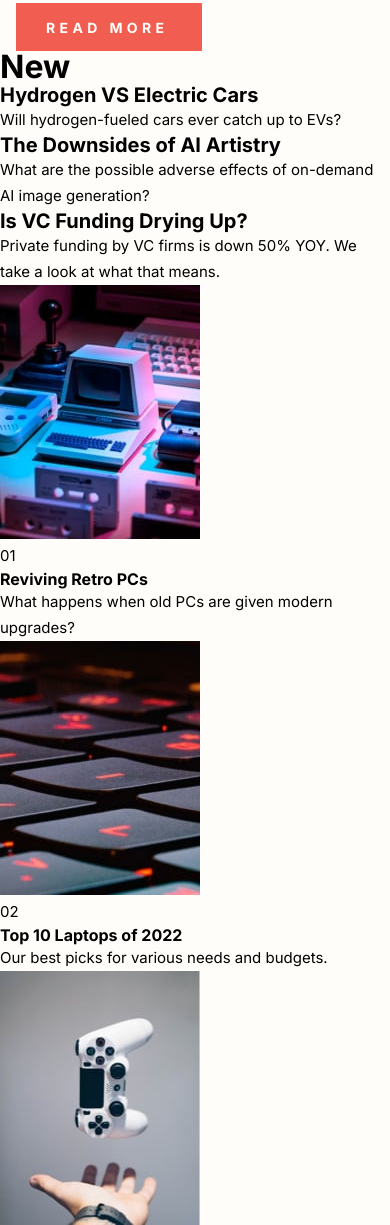
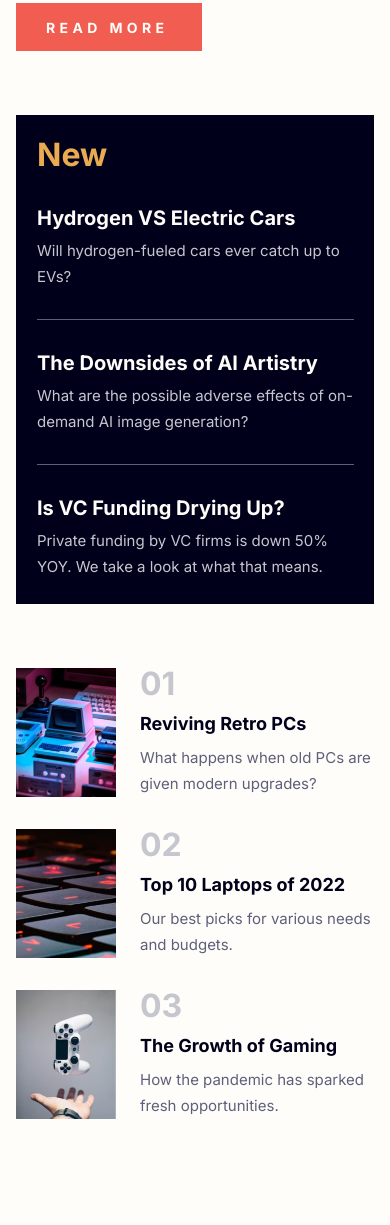
Before and after one commit to VeljkoKnezevic/news-homepage, a website: page index.html in a window 390 px wide. Shown: the part 687-1912 px from the top of the page. After the commit the page ends 1886 px from the top, so only its background shows below. Drawn offline with Linux system fonts and the light colour scheme.

Commit message:
Mobile styling done

```diff
--- a/index.html
+++ b/index.html
@@ -52,7 +52,9 @@
         <button class="hero__button">Read more</button>
       </section>
       <aside class="sidebar">
+        <div class="sidebar__content">
           <h2 class="sidebar__heading">New</h2>
+          <div class="sidebar__cards">
             <article class="sidebar__card">
               <h3 class="sidebar__card__heading">Hydrogen VS Electric Cars</h3>
               <p class="sidebar__card__para">
@@ -60,7 +62,9 @@
               </p>
             </article>
             <article class="sidebar__card">
-          <h3 class="sidebar__card__heading">The Downsides of AI Artistry</h3>
+              <h3 class="sidebar__card__heading">
+                The Downsides of AI Artistry
+              </h3>
               <p class="sidebar__card__para">
                 What are the possible adverse effects of on-demand AI image
                 generation?
@@ -69,10 +73,12 @@
             <article class="sidebar__card">
               <h3 class="sidebar__card__heading">Is VC Funding Drying Up?</h3>
               <p class="sidebar__card__para">
-            Private funding by VC firms is down 50% YOY. We take a look at what
-            that means.
+                Private funding by VC firms is down 50% YOY. We take a look at
+                what that means.
               </p>
             </article>
+          </div>
+        </div>
       </aside>
       <section class="ranking">
         <article class="ranking__card">
@@ -81,11 +87,13 @@
             alt="Miniature retro pc"
             class="ranking__card__image"
           />
+          <div class="ranking__card__content">
             <p class="ranking__card__number">01</p>
             <h4 class="ranking__card__heading">Reviving Retro PCs</h4>
             <p class="ranking__card__para">
               What happens when old PCs are given modern upgrades?
             </p>
+          </div>
         </article>
         <article class="ranking__card">
           <img
@@ -93,11 +101,13 @@
             alt="keyboard keys"
             class="ranking__card__image"
           />
+          <div class="ranking__card__content">
             <p class="ranking__card__number">02</p>
             <h4 class="ranking__card__heading">Top 10 Laptops of 2022</h4>
             <p class="ranking__card__para">
               Our best picks for various needs and budgets.
             </p>
+          </div>
         </article>
         <article class="ranking__card">
           <img
@@ -105,11 +115,13 @@
             alt="hand throwing playstation 4 controller in the air"
             class="ranking__card__image"
           />
+          <div class="ranking__card__content">
             <p class="ranking__card__number">03</p>
             <h4 class="ranking__card__heading">The Growth of Gaming</h4>
             <p class="ranking__card__para">
               How the pandemic has sparked fresh opportunities.
             </p>
+          </div>
         </article>
       </section>
     </main>
--- a/styles/globals/_typography.scss
+++ b/styles/globals/_typography.scss
@@ -22,6 +22,11 @@ h3 {
   line-height: u.rem(24);
 }
 
+h4 {
+  font-size: u.rem(18);
+  line-height: u.rem(24);
+}
+
 p {
   margin: 0;
   font-size: u.rem(15);
--- a/styles/layout/_ranking.scss
+++ b/styles/layout/_ranking.scss
@@ -0,0 +1,36 @@
+@use "../utils" as u;
+
+.ranking {
+  margin-inline: u.rem(16);
+  margin-block-start: u.rem(64);
+  padding-block-end: u.rem(80);
+  display: flex;
+  flex-direction: column;
+  gap: u.rem(32);
+
+  &__card {
+    display: flex;
+    gap: u.rem(24);
+
+    &__image {
+      width: u.rem(100);
+    }
+
+    &__number {
+      font-weight: 700;
+      font-size: u.rem(32);
+      line-height: u.rem(32);
+      color: var(--silver);
+    }
+
+    &__heading {
+      margin-block-start: u.rem(12);
+      color: var(--dark-space-blue);
+    }
+
+    &__para {
+      margin-block-start: u.rem(9);
+      color: var(--gunmetal);
+    }
+  }
+}
--- a/styles/layout/_sidebar.scss
+++ b/styles/layout/_sidebar.scss
@@ -0,0 +1,41 @@
+@use "../utils" as u;
+
+.sidebar {
+  margin-inline: u.rem(16);
+  margin-block-start: u.rem(64);
+  background-color: var(--dark-space-blue);
+
+  &__content {
+    padding: u.rem(24) u.rem(20) u.rem(24) u.rem(21);
+  }
+
+  &__heading {
+    color: var(--yellow);
+  }
+
+  &__cards {
+    margin-block-start: u.rem(35);
+  }
+
+  &__card + &__card {
+    border-block-start: 1px solid var(--gunmetal);
+    padding-block-start: u.rem(31);
+  }
+
+  &__card {
+    padding-block-end: u.rem(29);
+
+    &:last-child {
+      padding-block-end: 0;
+    }
+
+    &__heading {
+      color: var(--almost-white);
+    }
+
+    &__para {
+      color: var(--silver);
+      margin-block-start: u.rem(8);
+    }
+  }
+}
```
Also changed, not shown: styles/styles.css, 1 other file. Lines whose indentation alone changed are shown as unchanged.
